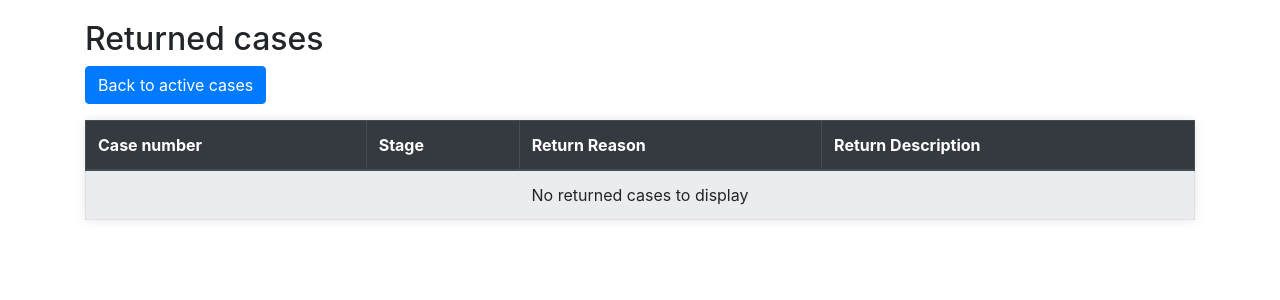
After one commit to matthew-mal/scanner, a Django app: template case_tracking/core/templates/cases/returned_case.html in a window 1280 px wide. The commit adds this page. Shown: the top 300 px of the page. Run offline with Django 5.2, Linux system fonts and the light colour scheme; the template is opened without the code that fills it, so the values that code supplies are empty; some libraries are stand-ins or nearby versions.

Commit message:
new templates for archive cases and returned cases

```diff
--- a/case_tracking/case_tracking/urls.py
+++ b/case_tracking/case_tracking/urls.py
@@ -21,10 +21,11 @@ from django.urls import path
 
 urlpatterns = [
     path("admin/", admin.site.urls),
-    path("case_processing/", custom_admin_site.urls),
+    path("admin_case_processing/", custom_admin_site.urls),
     path("register_case/", views.register_case, name="register_case"),
     path("update_case_stage/", views.update_case_stage, name="update_case_stage"),
     path("process_return/", views.process_return, name="process_return"),
     path("case_list/", views.case_list, name="case_list"),
-    path("archive/", views.archive_case, name="archive"),
+    path("archived_cases/", views.archived_case, name="archived_cases"),
+    path("returned_cases/", views.returned_case, name="returned_cases"),
 ]
--- /dev/null
+++ b/case_tracking/core/templates/cases/returned_case.html
@@ -0,0 +1,47 @@
+{% extends 'base.html' %}
+
+{% block content %}
+<div class="container">
+    <h2>Returned cases</h2>
+    <!-- Кнопка возврата к активным кейсам -->
+    <a href="{% url 'case_list' %}" class="btn btn-primary mb-3">Back to active cases</a>
+
+    <table class="table table-bordered table-striped" style="background-color: #f8f9fa;">
+        <thead class="thead-dark">
+            <tr>
+                <th>Case number</th>
+                <th>Stage</th>
+                <th>Return Reason</th>
+                <th>Return Description</th>
+            </tr>
+        </thead>
+        <tbody>
+            {% for case in returned_cases %}
+                <tr>
+                    <td>{{ case.case_number }}</td>
+                    <td>{{ case.current_stage }}</td>
+                    <td>{{ case.return_reason }}</td>
+                    <td>{{ case.return_description }}</td>
+                </tr>
+            {% empty %}
+                <tr>
+                    <td colspan="4" class="text-center">No returned cases to display</td>
+                </tr>
+            {% endfor %}
+        </tbody>
+    </table>
+</div>
+
+<style>
+    .container {
+        margin-top: 20px;
+    }
+    .table {
+        box-shadow: 0 0 10px rgba(0,0,0,0.1);
+    }
+    .thead-dark th {
+        background-color: #343a40;
+        color: white;
+    }
+</style>
+{% endblock %}
```
Also changed, not shown: case_tracking/core/templates/cases/archive_case.html (added, +45 -0 lines), case_tracking/core/templates/cases/case_list.html (renamed from case_tracking/core/templates/case_list.html, +9 -0 lines), case_tracking/core/views.py (+57 -31 lines).
